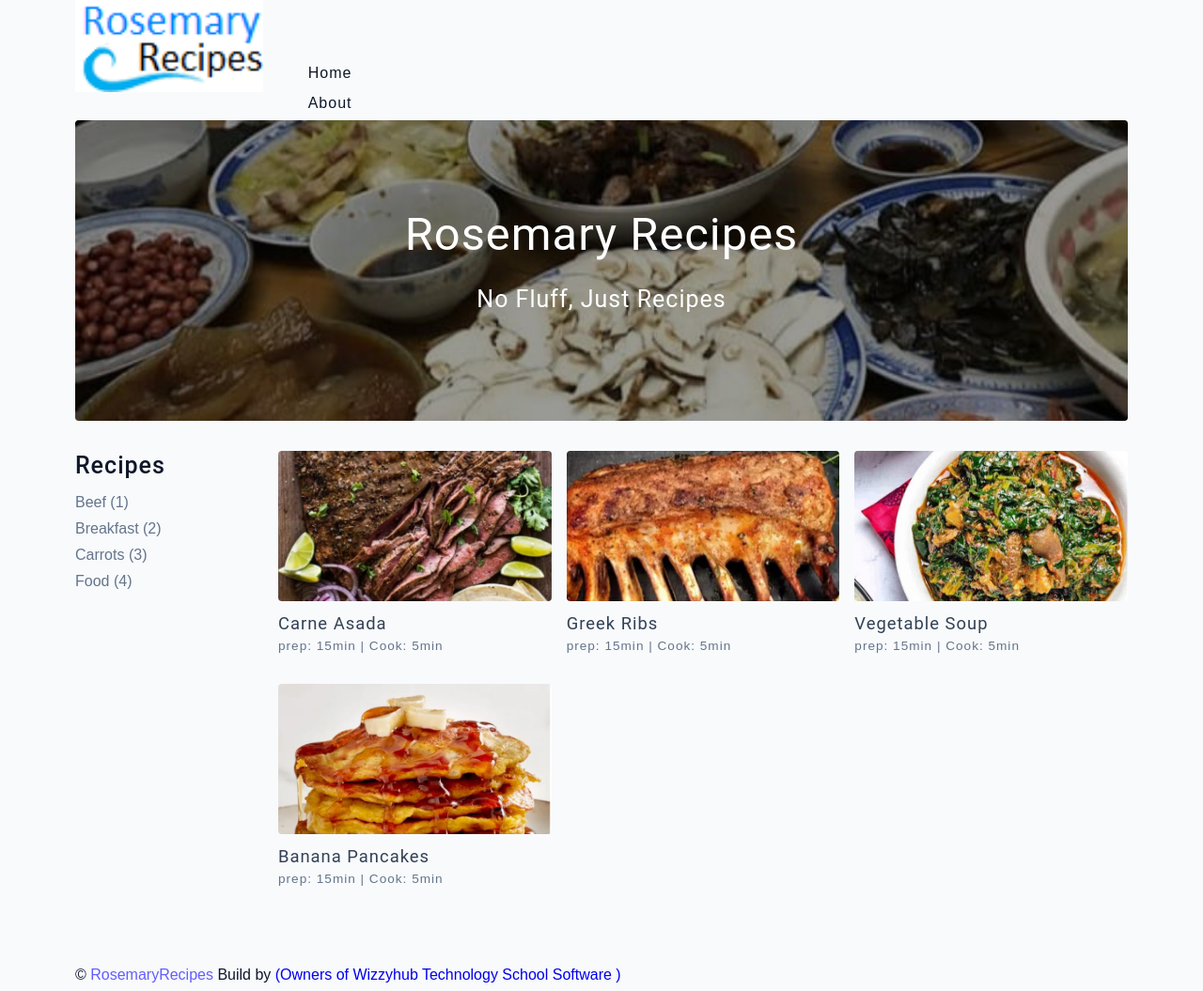
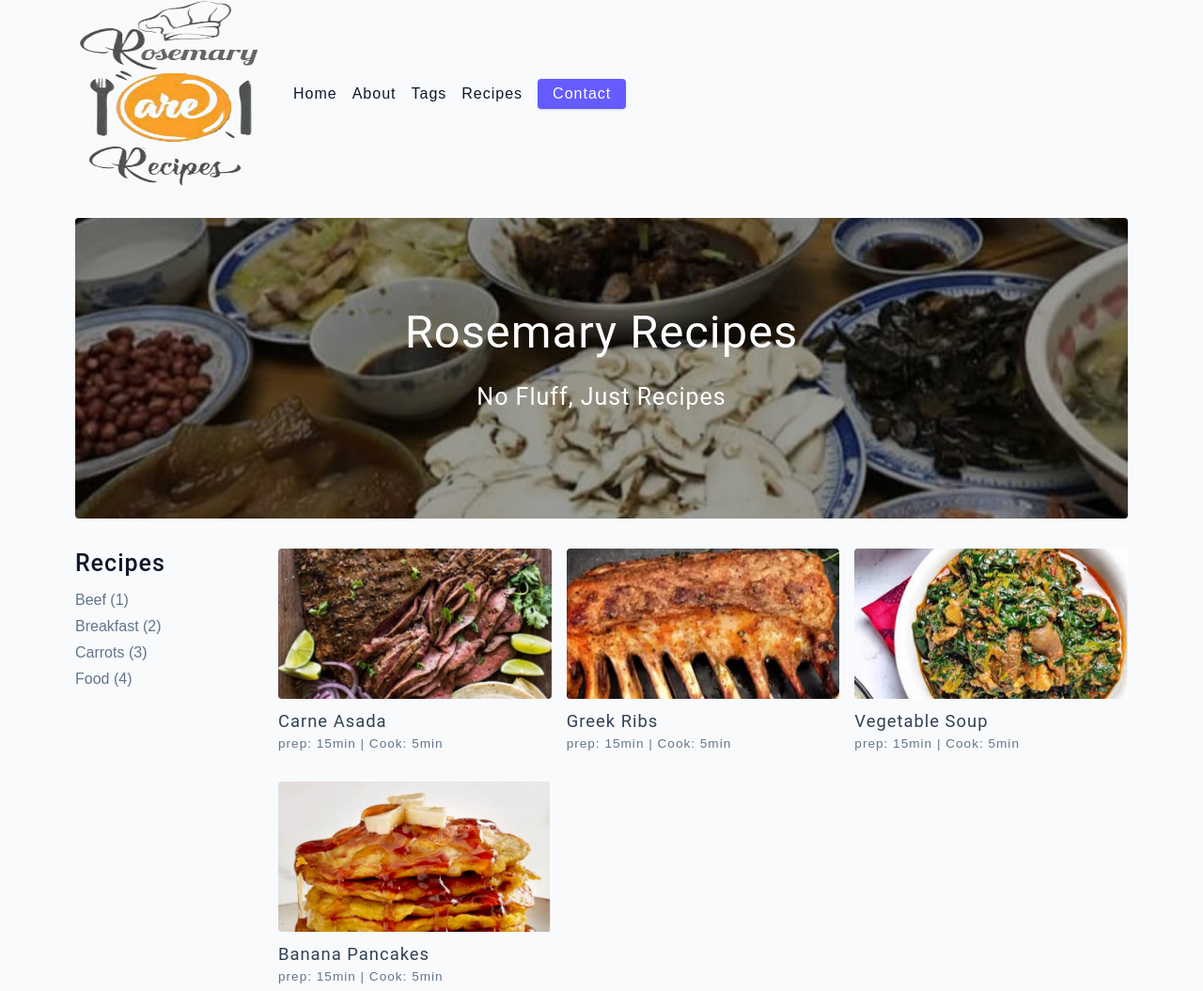
Before and after one commit to chrisogonuss/Rosemary-Recipes, a plain HTML site: page index.html in a window 1280 px wide. Shown: the top 1055 px of the page at 94% size. Drawn offline with nearby package versions, Linux system fonts and the light colour scheme.

Commit message:
Changed logo

```diff
--- a/css/main.css
+++ b/css/main.css
@@ -279,7 +279,7 @@ navbar
 }
 
 .nav-header {
-    height: 6rem;
+    height: 200px;
     display: flex;
     justify-content: space-between;
     align-items: center;
@@ -290,7 +290,9 @@ navbar
     align-items: center;
 }
 
+
 .nav-header img {
+    height: 200px;
     width: 200px;
 }
 
@@ -340,7 +342,7 @@ navbar
     }
 
     .navbar {
-        height: 6rem;
+        height: 200px;
     }
 
     .nav-center {
@@ -362,6 +364,9 @@ navbar
     }
 
     .nav-link {
+        display: flex;
+        justify-content: center;
+        align-items: center;
         height: 0;
         border-top: none;
         margin-right: 1rem;
--- a/index.html
+++ b/index.html
@@ -9,7 +9,7 @@
     <!-- <title>Error Page</title>  -->
     <!-- <title>Simply Recipes || Starter</title> -->
     <!-- favicon -->
-    <link rel="icon" href="./assets/favicon.ico/eee2.png" type="image/x-icon" />
+    <link rel="icon" href="./assets/favicon.ico/rosemaryRecipesLogo-removebg-previewtr.png" type="image/x-icon" />
     <!-- normalize -->
     <link rel="stylesheet" href="./css/normalize.css" />
     <!-- font-awesome -->
@@ -25,7 +25,7 @@
             <!-- header -->
             <div class="nav-header">
                 <a href="index.html" class="nav-logo">
-                    <img src="./assets/logo.svg/eee2.png" alt="simply recipes" />
+                    <img src="./assets/logo.svg/rosemaryRecipesLogo-removebg-preview.png" alt="simply recipes" />
                 </a>
                 <button type="button" class="btn nav-btn">
                     <i class="fas fa-align-justify"></i>
```
Also changed, not shown: about.html (+2 -2 lines), contact.html (+2 -2 lines), recipes.html (+2 -2 lines), single-recipe.html (+2 -2 lines), tag-template.html (+2 -2 lines), tags.html (+2 -2 lines), assets/favicon.ico/choose-us-icon4.png (deleted), assets/favicon.ico/d9a0509c-95ef-4dea-82d3-755d3dc32232.jpg (deleted), assets/favicon.ico/rosemaryRecipesLogo-removebg-previewtr.png (added), assets/logo.svg/eee.png (deleted), assets/logo.svg/rosemaryRecipesLogo-removebg-preview.png (added).
